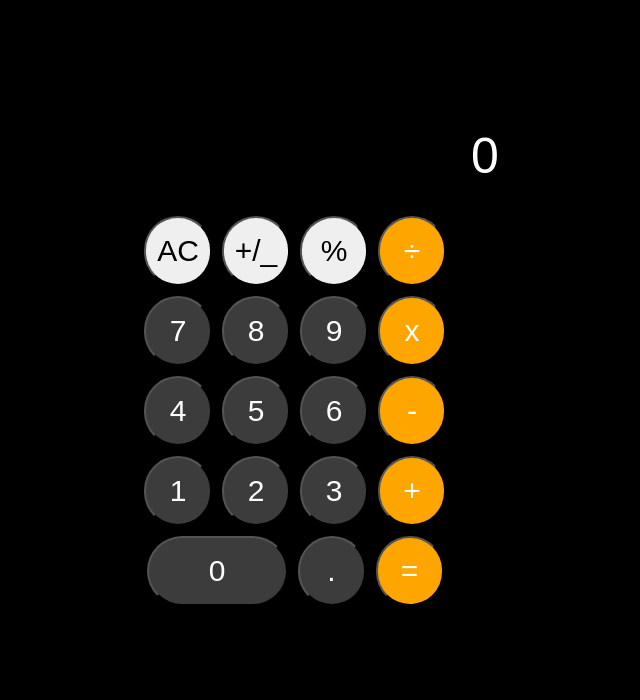
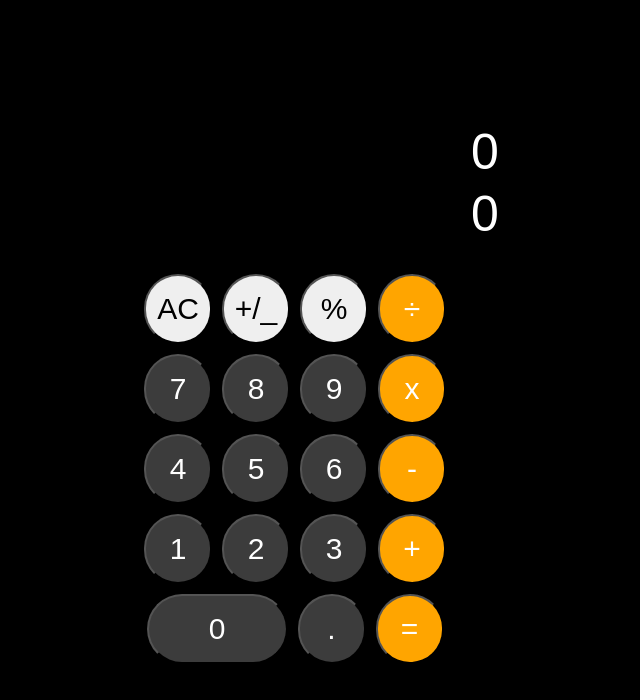
Before and after one commit to Preet149/Frontend_Development, a browser extension: page Projects/Calculator/calculator.html in a window 1280 px wide. Shown: the whole page, without its empty margins (350-990 px from the left). Drawn offline with Linux system fonts and the light colour scheme.

Commit message:
Add one value between the th tag

```diff
--- a/Projects/Calculator/calculator.html
+++ b/Projects/Calculator/calculator.html
@@ -9,7 +9,7 @@
    <body>
        <table>
            <tr>
-               <th id="display-calculation"></th>
+               <th id="display-calculation">0</th>
            </tr>
            <tr>
                <td id="display-result">0</td>
```
